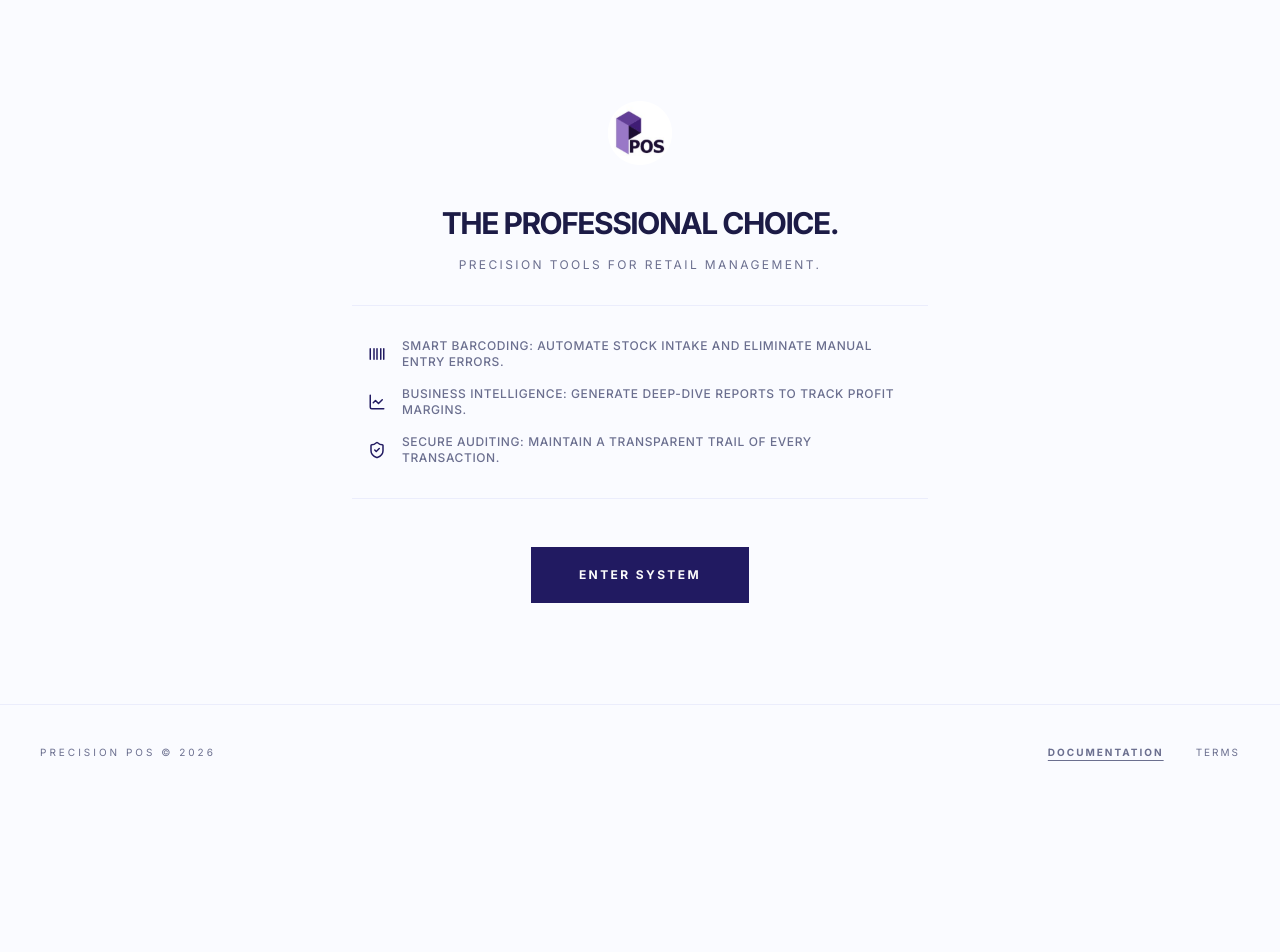
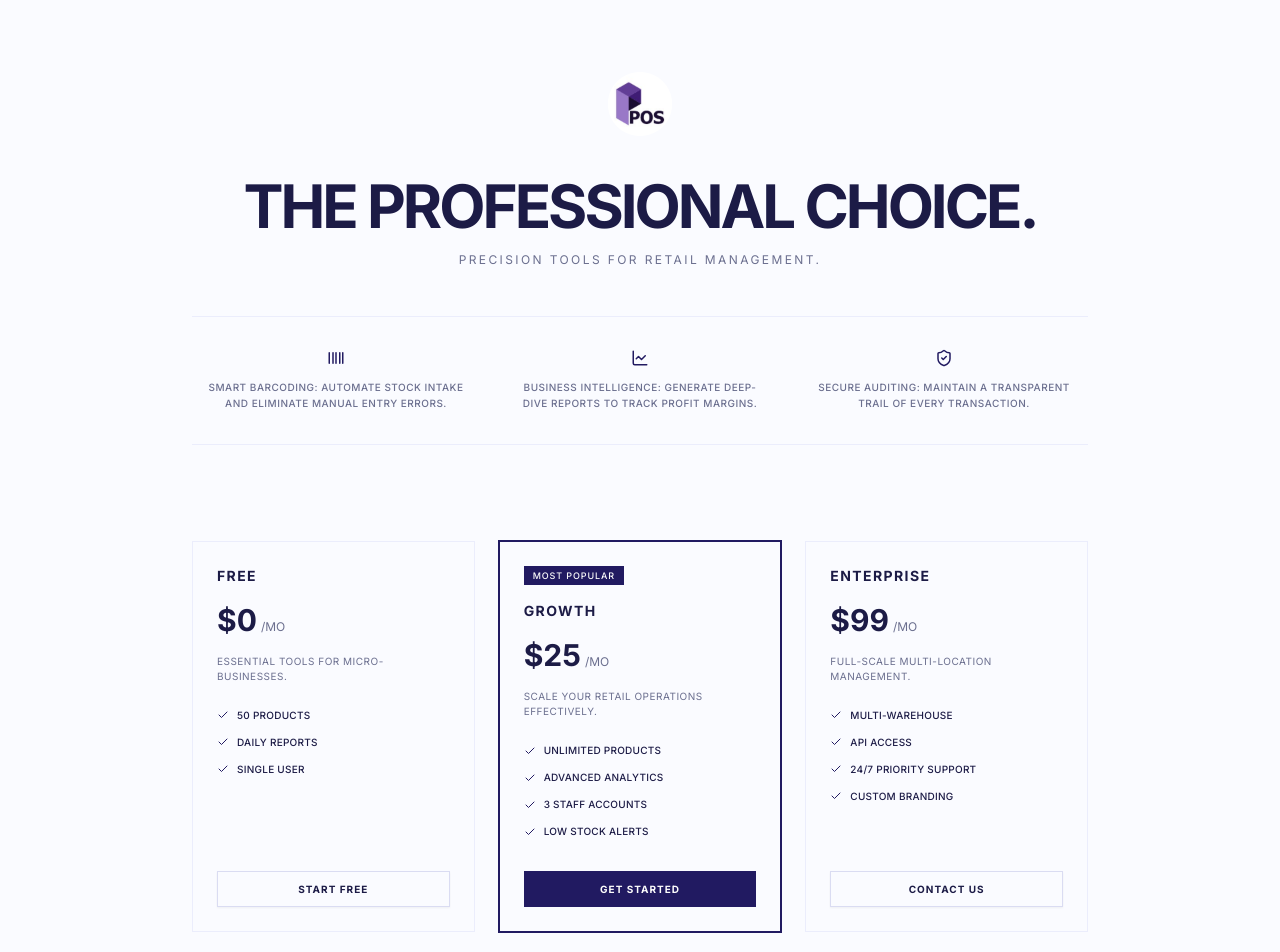
Before and after one commit to nziza-oscar/advanced_pos, a Next.js app: page / in a window 1280 px wide. Shown: the top 952 px of the page. Before the commit the page ends 800 px from the top, so only its background shows below. Built offline with nearby package versions, Linux system fonts and the light colour scheme.

Commit message:
saas feature
File: app/page.tsx

```diff
--- a/app/page.tsx
+++ b/app/page.tsx
@@ -2,7 +2,8 @@
 import Link from 'next/link';
 import { Logo } from '@/components/shared/Logo';
 import { Button } from '@/components/ui/button';
-import { Barcode, LineChart, ShieldCheck } from 'lucide-react';
+import { Badge } from '@/components/ui/badge';
+import { Barcode, LineChart, ShieldCheck, Check } from 'lucide-react';
 
 const HomePage = () => {
   const features = [
@@ -20,16 +21,43 @@
     }
   ];
 
+  const plans = [
+    {
+      name: 'Free',
+      price: '0',
+      description: 'Essential tools for micro-businesses.',
+      features: ['50 Products', 'Daily Reports', 'Single User'],
+      buttonText: 'Start Free',
+      popular: false
+    },
+    {
+      name: 'Growth',
+      price: '25',
+      description: 'Scale your retail operations effectively.',
+      features: ['Unlimited Products', 'Advanced Analytics', '3 Staff Accounts', 'Low Stock Alerts'],
+      buttonText: 'Get Started',
+      popular: true
+    },
+    {
+      name: 'Enterprise',
+      price: '99',
+      description: 'Full-scale multi-location management.',
+      features: ['Multi-Warehouse', 'API Access', '24/7 Priority Support', 'Custom Branding'],
+      buttonText: 'Contact Us',
+      popular: false
+    }
+  ];
+
   return (
     <div className="min-h-screen flex flex-col bg-background">
-      <main className="flex-1 flex flex-col items-center justify-center p-6 text-center">
-        <div className="mb-10">
+      <main className="flex-1 flex flex-col items-center p-6 text-center">
+        <div className="mt-12 mb-10">
           <Logo className="w-16 h-16 mx-auto" />
         </div>
 
-        <div className="max-w-xl space-y-8">
+        <div className="max-w-4xl space-y-12">
           <header className="space-y-4">
-            <h1 className="text-3xl font-bold uppercase tracking-tighter">
+            <h1 className="text-4xl font-bold uppercase tracking-tighter sm:text-6xl">
               The Professional Choice.
             </h1>
             <p className="text-muted-foreground text-xs uppercase tracking-[0.2em]">
@@ -37,18 +65,61 @@
             </p>
           </header>
 
-          <div className="grid gap-4 py-8 border-y border-muted">
+          <div className="grid grid-cols-1 md:grid-cols-3 gap-4 py-8 border-y border-muted">
             {features.map((feature, index) => (
-              <div key={index} className="flex items-center gap-4 text-left px-4">
+              <div key={index} className="flex flex-col items-center gap-3 text-center px-4">
                 <div className="text-primary">{feature.icon}</div>
-                <p className="text-xs font-medium uppercase tracking-wider text-muted-foreground">
+                <p className="text-[10px] font-medium uppercase tracking-wider text-muted-foreground leading-relaxed">
                   {feature.text}
                 </p>
               </div>
             ))}
           </div>
 
-          <div className="pt-4">
+          <section className="py-12">
+            <div className="grid grid-cols-1 md:grid-cols-3 gap-6">
+              {plans.map((plan) => (
+                <div
+                  key={plan.name}
+                  className={`p-6 border text-left flex flex-col transition-all ${
+                    plan.popular ? 'border-primary ring-1 ring-primary' : 'border-muted'
+                  }`}
+                >
+                  {plan.popular && (
+                    <Badge className="w-fit mb-4 rounded-none uppercase text-[9px] tracking-widest">
+                      Most Popular
+                    </Badge>
+                  )}
+                  <h3 className="text-sm font-bold uppercase tracking-widest">{plan.name}</h3>
+                  <div className="my-4 flex items-baseline">
+                    <span className="text-3xl font-bold">${plan.price}</span>
+                    <span className="text-xs text-muted-foreground uppercase ml-1">/mo</span>
+                  </div>
+                  <p className="text-[10px] text-muted-foreground uppercase tracking-wider mb-6 min-h-[30px]">
+                    {plan.description}
+                  </p>
+                  <ul className="space-y-3 mb-8 flex-1">
+                    {plan.features.map((f) => (
+                      <li key={f} className="flex items-center gap-2 text-[10px] uppercase tracking-wide font-medium">
+                        <Check size={12} className="text-primary" />
+                        {f}
+                      </li>
+                    ))}
+                  </ul>
+                  <Link href="/login" className="w-full">
+                    <Button
+                      variant={plan.popular ? 'default' : 'outline'}
+                      className="w-full rounded-none uppercase text-[10px] font-bold tracking-[0.1em]"
+                    >
+                      {plan.buttonText}
+                    </Button>
+                  </Link>
+                </div>
+              ))}
+            </div>
+          </section>
+
+          <div className="pt-4 pb-12">
             <Link href="/login">
               <Button className="rounded-none h-14 px-12 text-xs font-bold uppercase tracking-[0.2em]">
                 Enter System
```
